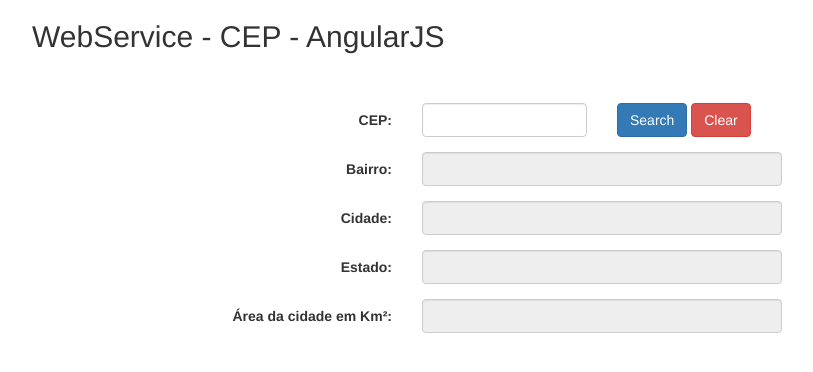
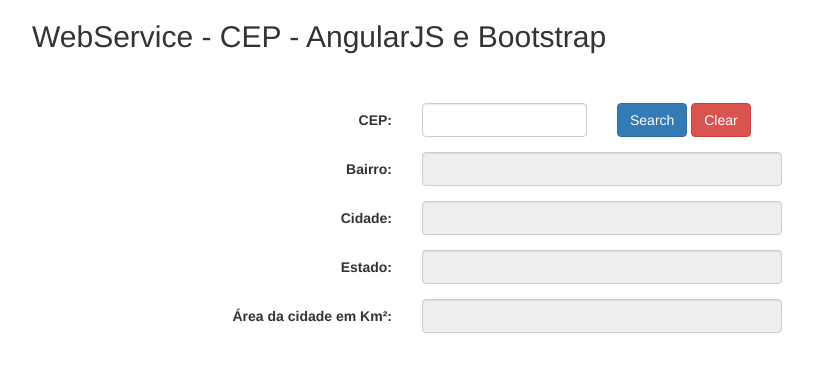
Before and after one commit to laercioth/ws-localidade-cep-angularjs, a plain HTML site: page index.html in a window 1280 px wide. Shown: the whole page, without its empty margins (38-851 px from the left). Drawn offline with Linux system fonts and the light colour scheme.

Commit message:
alterando o nome

```diff
--- a/index.html
+++ b/index.html
@@ -20,7 +20,7 @@
 
 	<body ng-app="cepApp">
 		<div class="container" ng-controller="cepsCtrl">
-			<h2 >WebService - CEP - AngularJS</h2><br/><br/>
+			<h2 >WebService - CEP - AngularJS e Bootstrap</h2><br/><br/>
 
 			<form class="form-horizontal" role="form">
 
```
